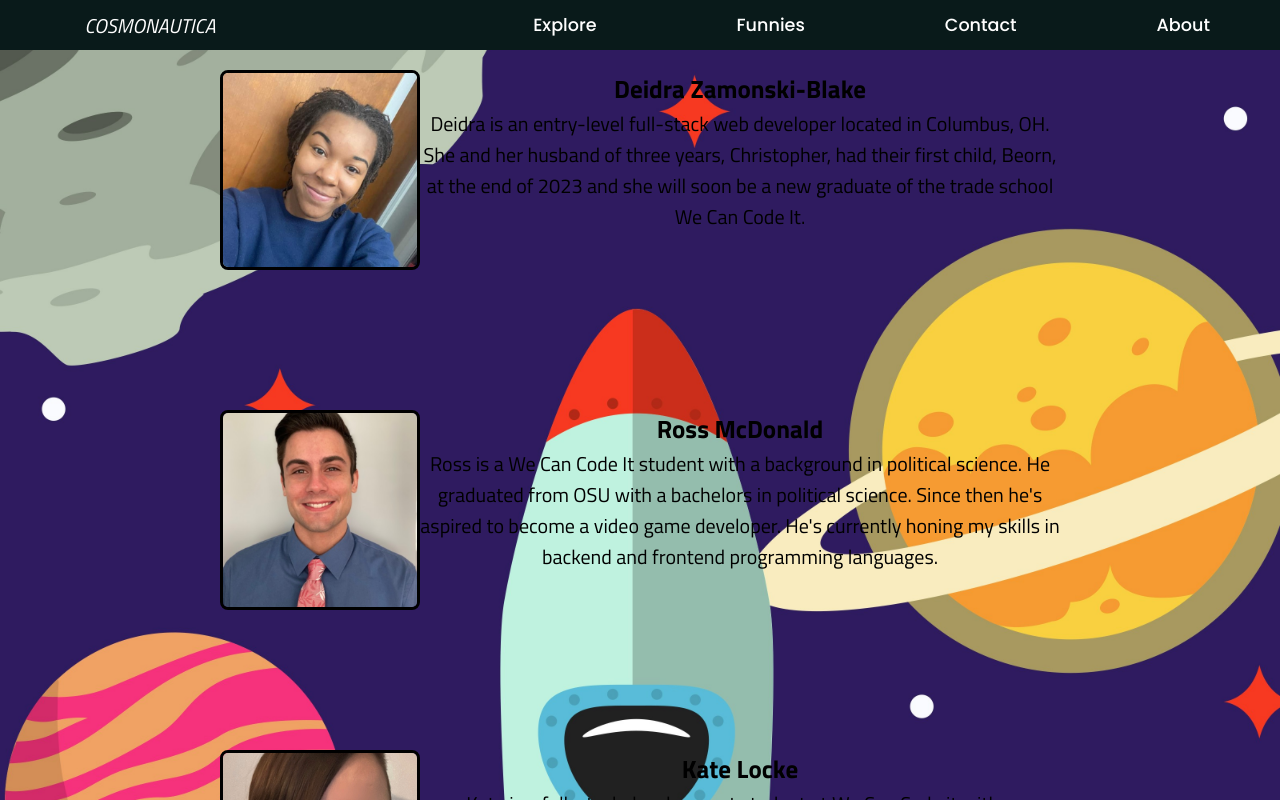
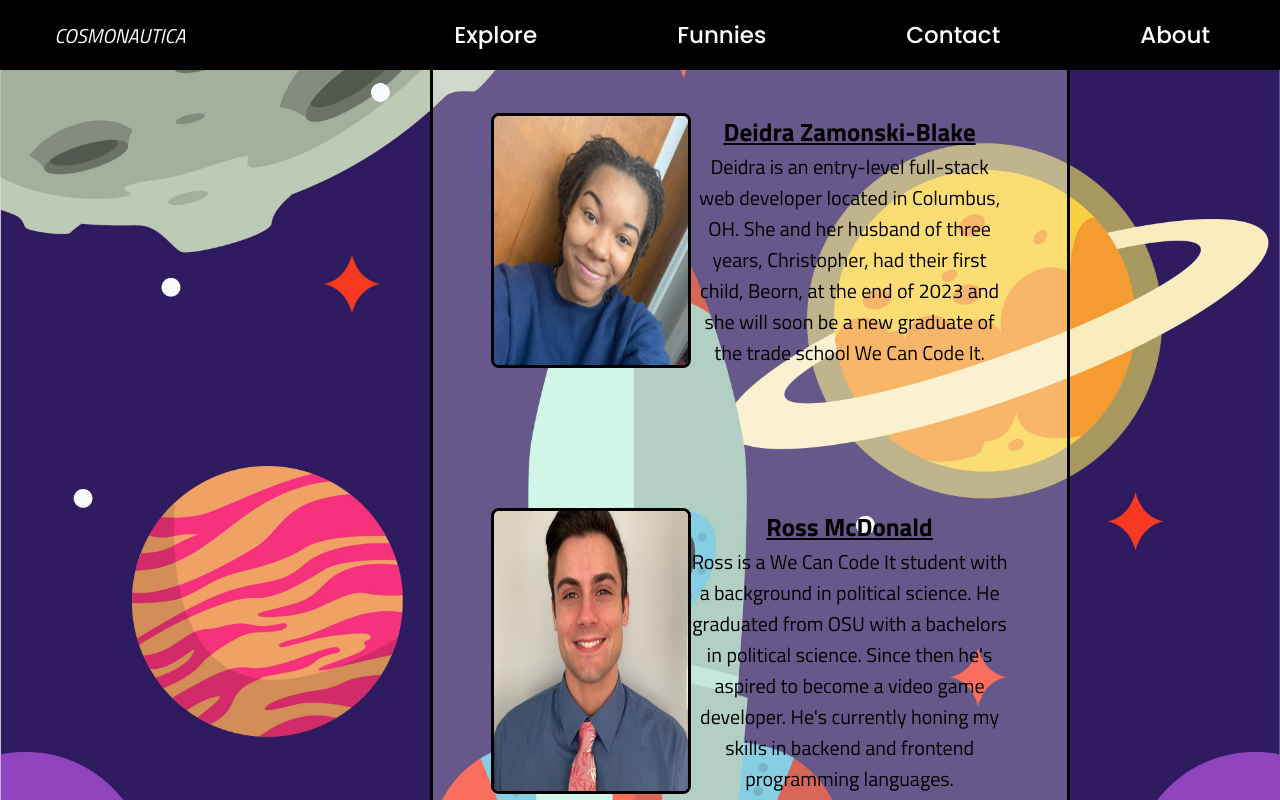
Before and after one commit to GRossMcDonald/jac-enterprises-react, a React (Create React App) app in the folder frontend/: page /about in a window 1280 px wide. Shown: the top 800 px of the page. Built offline with nearby package versions, Linux system fonts and the light colour scheme.

Commit message:
Slowly winning the css battle

```diff
--- a/frontend/src/components/About.css
+++ b/frontend/src/components/About.css
@@ -1,13 +1,25 @@
 @import url("https://fonts.googleapis.com/css2?family=Poppins:ital,wght@0,100;0,200;0,300;0,400;0,500;0,600;0,700;0,800;0,900;1,100;1,200;1,300;1,400;1,500;1,600;1,700;1,800;1,900&family=Red+Hat+Display:ital,wght@0,300..900;1,300..900&family=Titillium+Web:ital,wght@0,200;0,300;0,400;0,600;0,700;0,900;1,200;1,300;1,400;1,600;1,700&display=swap");
 
 .bio-container {
+  display: flex;
+  justify-content: center;
   font-family: "Titillium Web", sans-serif;
   text-align: center;
   background-image: url("../img/SpaceshipCartoon.jpg");
   background-repeat: no-repeat;
-  height: 200vh;
+  height: 150vh;
   background-position: center;
   background-size: cover;
+}
+
+.about-info {
+  background-color: rgba(255, 255, 255, 0.266);
+  border: 3px solid black;
+  border-radius: 10px;
+  padding: auto;
+  margin: auto;
+  width: 50%;
+  padding-top: 40px;
 }
 
 .student {
@@ -16,6 +28,10 @@
   justify-content: center;
   margin: auto;
   padding: 70px 0;
+}
+
+.student-name {
+  text-decoration: underline;
 }
 
 h2 {
--- a/frontend/src/components/About.js
+++ b/frontend/src/components/About.js
@@ -7,11 +7,12 @@ function About() {
   return (
     <div className="bio-container">
       <Navbar />
+      <h1>Meet Our Team!</h1>
       <div className="about-info">
         <div className="student">
           <img src={require("../img/Deidra.png")} alt="Deidra" width="200px" />
           <p className="bio">
-            <h2>Deidra Zamonski-Blake</h2>
+            <h2 className="student-name">Deidra Zamonski-Blake</h2>
             Deidra is an entry-level full-stack web developer located in
             Columbus, OH. She and her husband of three years, Christopher, had
             their first child, Beorn, at the end of 2023 and she will soon be a
@@ -22,7 +23,7 @@ function About() {
           <img src={require("../img/Ross.png")} alt="Ross" width="200px"></img>
 
           <p className="bio">
-            <h2>Ross McDonald</h2>
+            <h2 className="student-name">Ross McDonald</h2>
             Ross is a We Can Code It student with a background in political
             science. He graduated from OSU with a bachelors in political
             science. Since then he's aspired to become a video game developer.
@@ -33,7 +34,7 @@ function About() {
         <div className="student">
           <img src={require("../img/Kate.jpg")} alt="Kate" width="200px" />
           <p className="bio">
-            <h2>Kate Locke</h2>
+            <h2 className="student-name">Kate Locke</h2>
             Kate is a full-stack development student at We Can Code it with a
             background in communication studies. In 2017 she graduated from Kent
             State University and has since found an interest in programming. She
--- a/frontend/src/components/Contact.css
+++ b/frontend/src/components/Contact.css
@@ -1,4 +1,8 @@
+@import url("https://fonts.googleapis.com/css2?family=Poppins:ital,wght@0,100;0,200;0,300;0,400;0,500;0,600;0,700;0,800;0,900;1,100;1,200;1,300;1,400;1,500;1,600;1,700;1,800;1,900&family=Red+Hat+Display:ital,wght@0,300..900;1,300..900&family=Titillium+Web:ital,wght@0,200;0,300;0,400;0,600;0,700;0,900;1,200;1,300;1,400;1,600;1,700&display=swap");
+
 .contact-container {
+  display: flex;
+  font-family: "Titillium Web", sans-serif;
   text-align: center;
   background-image: url("../img/SatelliteCartoon.jpg");
   background-repeat: no-repeat;
@@ -10,6 +14,7 @@
 .contact-info {
   background-color: rgba(255, 255, 255, 0.266);
   border: 3px solid black;
+  border-radius: 10px;
   padding: auto;
   margin: auto;
   width: 50%;
--- a/frontend/src/components/Navbar.css
+++ b/frontend/src/components/Navbar.css
@@ -2,86 +2,74 @@ a {
   text-decoration: none;
   color: white;
 }
-
 li {
   list-style: none;
 }
-
 .navbar {
-  height: 50px;
+  height: 70px;
   width: 100vw;
-  background-color: rgb(9, 26, 26);
+  background-color: rgb(0, 0, 0);
   display: flex;
   justify-content: space-between;
   align-items: center;
   position: fixed;
   top: 0;
   left: 0;
+  z-index: 1000;
 }
-
 .navbar .flex {
   display: inline-block;
   flex: 1 1 auto;
 }
-
 .homelink-container {
   min-width: 25vw;
   display: flex;
   justify-content: start;
   box-sizing: border-box;
-  margin-left: 70px;
+  margin-left: 40px;
 }
-
+.titillium-title {
+  font-family: "Titillium Web", sans-serif;
+  font-weight: 700;
+  font-style: italic;
+  font-size: 40px;
+}
 .navlinks-container {
   min-width: fit-content;
   height: 100%;
   display: flex;
   align-content: center;
 }
-
 .navlinks {
   display: flex;
   justify-content: end;
   align-content: center;
   flex: 1 1 auto;
 }
-
 .navlinks li {
   display: inline;
   flex: 1;
   font-family: "Poppins", sans-serif;
   font-weight: 500;
-  font-size: 1.1em;
+  font-size: 23px;
   text-align: center;
-  padding: 13px 70px;
+  padding: 19px 70px;
   height: 100%;
   box-sizing: border-box;
 }
-
 .navlinks li:hover {
-  background-color: rgb(15, 43, 43);
+  background-color: rgb(24, 24, 24);
   cursor: pointer;
 }
-
-.titillium-title {
-  font-family: "Titillium Web", sans-serif;
-  font-weight: 700;
-  font-style: italic;
-  font-size: 25px;
-}
-
 .white-text {
   color: white;
 }
-
 .relative {
   position: relative;
 }
-
 .no-user-select {
   user-select: none;
 }
-
 .hamburger {
   display: none;
   cursor: pointer;
@@ -89,7 +77,6 @@ li {
   position: fixed;
   right: 40px;
 }
-
 .bar {
   display: none;
   width: 25px;
@@ -99,47 +86,44 @@ li {
   transition: all 0.3s ease-in-out;
   background-color: white;
 }
-
 @media only screen and (max-width: 1115px) {
   .navlinks li {
     padding: 30px 30px;
   }
-
   .navlinks {
     justify-content: end;
     box-sizing: border-box;
     margin-right: 30px;
   }
-
   .homelink-container {
     margin-left: 50px;
   }
 }
-
-@media only screen and (max-width: 765px) {
+@media only screen and (max-width: 920px) {
   .navlinks,
   .navlinks-container {
     display: none;
   }
-
   .navbar .hamburger,
   .navbar .bar {
     display: block;
   }
-
-  .navbar {
-    background-color: #001b2a;
-  }
-
   .hamburger.active .bar:nth-child(2) {
     opacity: 0;
   }
-
   .hamburger.active .bar:nth-child(1) {
     transform: translateY(8px) rotate(45deg);
   }
-
   .hamburger.active .bar:nth-child(3) {
     transform: translateY(-8px) rotate(-45deg);
   }
+  .titillium-title {
+    font-size: 30px;
+  }
+  .homelink-container {
+    margin-left: 35px;
+  }
+  .hamburger {
+    margin-right: -10px;
+  }
 }
--- a/frontend/src/components/Navbar.js
+++ b/frontend/src/components/Navbar.js
@@ -1,4 +1,5 @@
 import React from "react";
+import "./Navbar.css";
 import { Link } from "react-router-dom";
 
 function Navbar() {
@@ -27,7 +28,7 @@ function Navbar() {
           </Link>
         </ul>
       </div>
-      <div className="hamburger">
+      <div className="hamburger no-user-select">
         <span className="bar"></span>
         <span className="bar"></span>
         <span className="bar"></span>
```
Also changed, not shown: 1 other file (tests, documents, lock files or other folders).
